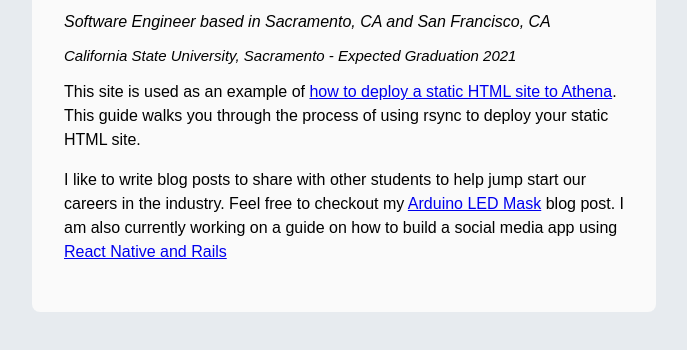
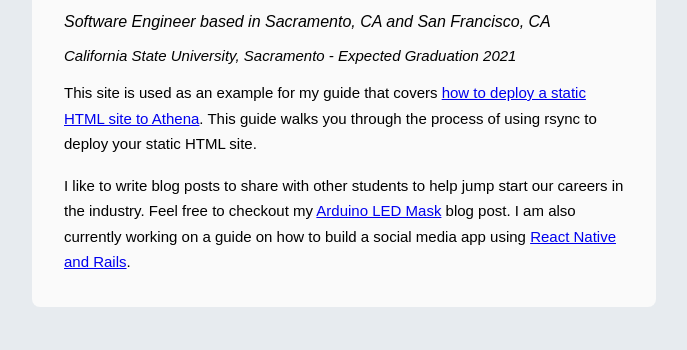
Before and after one commit to Tiniest/csus-athena-website-deploy, a plain HTML site: page src/index.html in a window 1280 px wide. Shown: the part 104-454 px from the top of the page, without its empty margins (296-983 px from the left). Drawn offline with Linux system fonts and the light colour scheme.

Commit message:
update content

```diff
--- a/src/index.html
+++ b/src/index.html
@@ -14,7 +14,7 @@
         California State University, Sacramento - Expected Graduation 2021
       </h3>
       <p>
-        This site is used as an example of
+        This site is used as an example for my guide that covers
         <a href="https://github.com/ArmaizAdenwala/csus-athena-website-deploy"
           >how to deploy a static HTML site to Athena</a
         >. This guide walks you through the process of using rsync to deploy your static HTML site.
@@ -29,8 +29,7 @@
         blog post. I am also currently working on a guide on how to build a social media app using
         <a
           href="https://armaizadenwala.com/blog/social-network-app-using-rails-and-react-native-rails-setup/"
-          >React Native and Rails</a.
-        >
+          >React Native and Rails</a>.
       </p>
     </div>
   </body>
@@ -70,6 +69,10 @@
     font-size: 15px;
   }
   p {
-    line-height: 1.5;
+    font-size: 15px;
+    line-height: 1.7;
+  }
+  p:last-of-type {
+    margin-bottom: 0;
   }
 </style>
```
